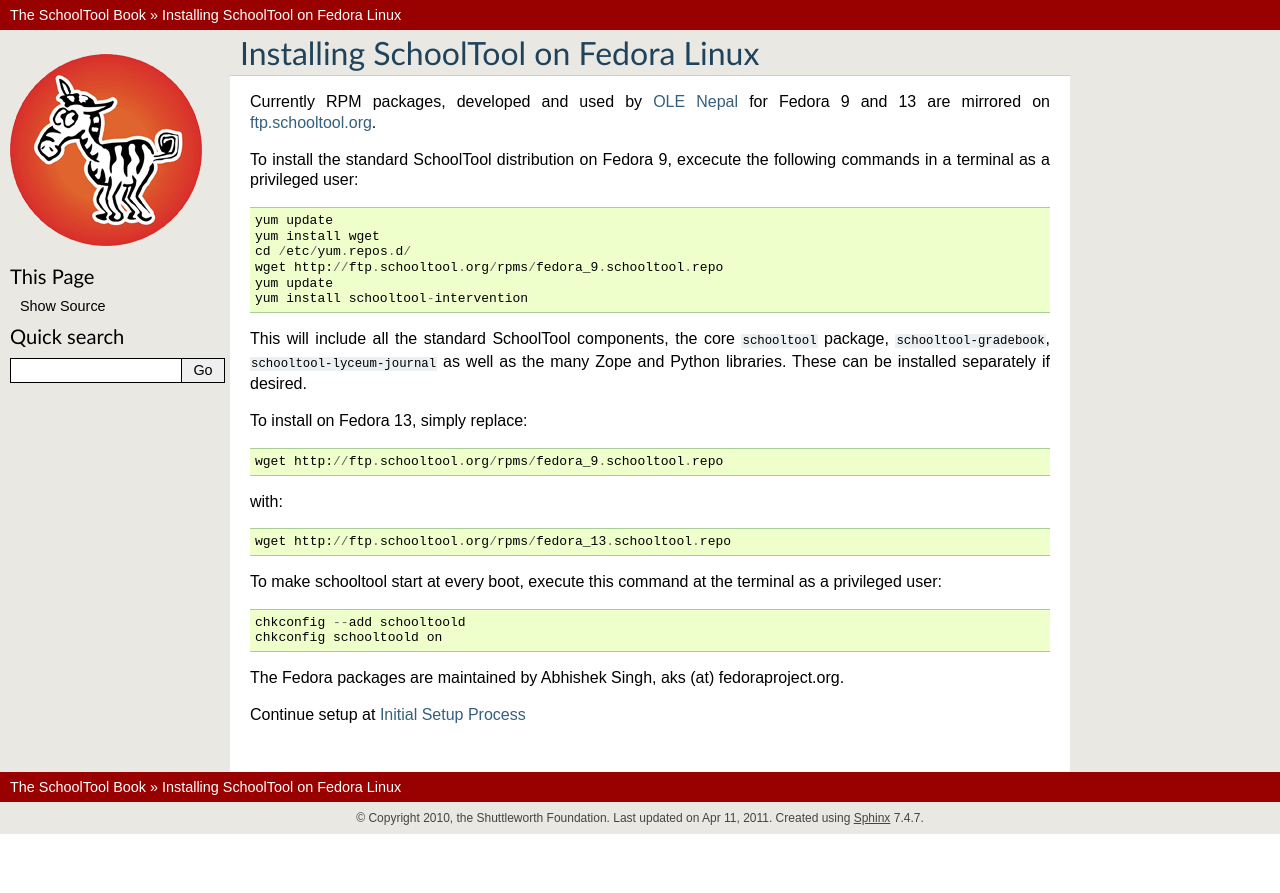
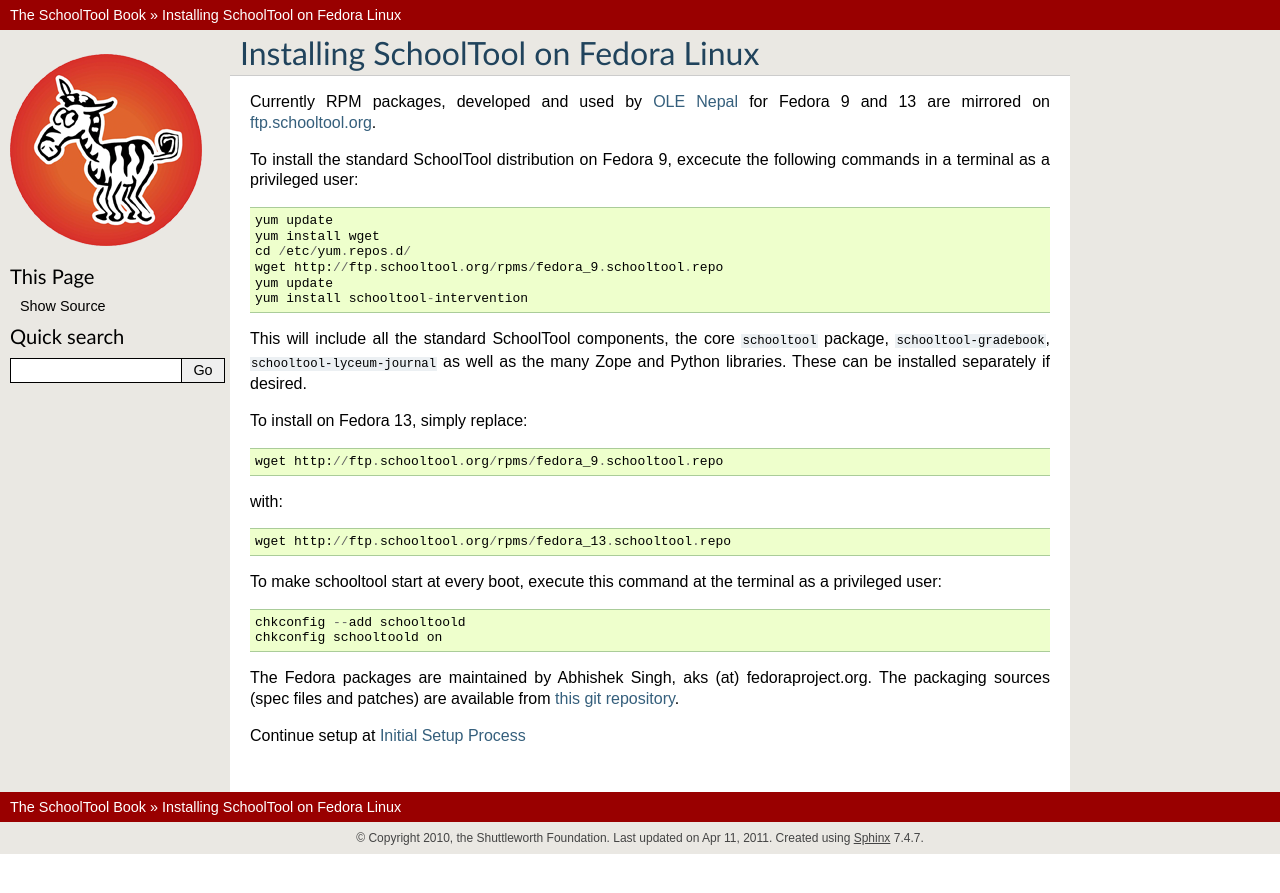
Before and after one commit to schooltool-project/schooltool-book, a Sphinx documentation site: the page built from source/fedora.rst, in a window 1280 px wide. Shown: the top 893 px of the page. Built offline with Sphinx 7.4.7, drawn with Linux system fonts in a browser that asks for light colours.

Commit message:
Added git repository for Fedora.

```diff
--- a/source/fedora.rst
+++ b/source/fedora.rst
@@ -29,6 +29,6 @@
     chkconfig --add schooltoold
     chkconfig schooltoold on
 
-The Fedora packages are maintained by Abhishek Singh, aks (at) fedoraproject.org.
+The Fedora packages are maintained by Abhishek Singh, aks (at) fedoraproject.org.  The packaging sources (spec files and patches) are available from `this git repository <http://gitorious.org/schooltool-rpm/schooltool-rpm/>`_.
 
 Continue setup at :ref:`setup-initial`
```
